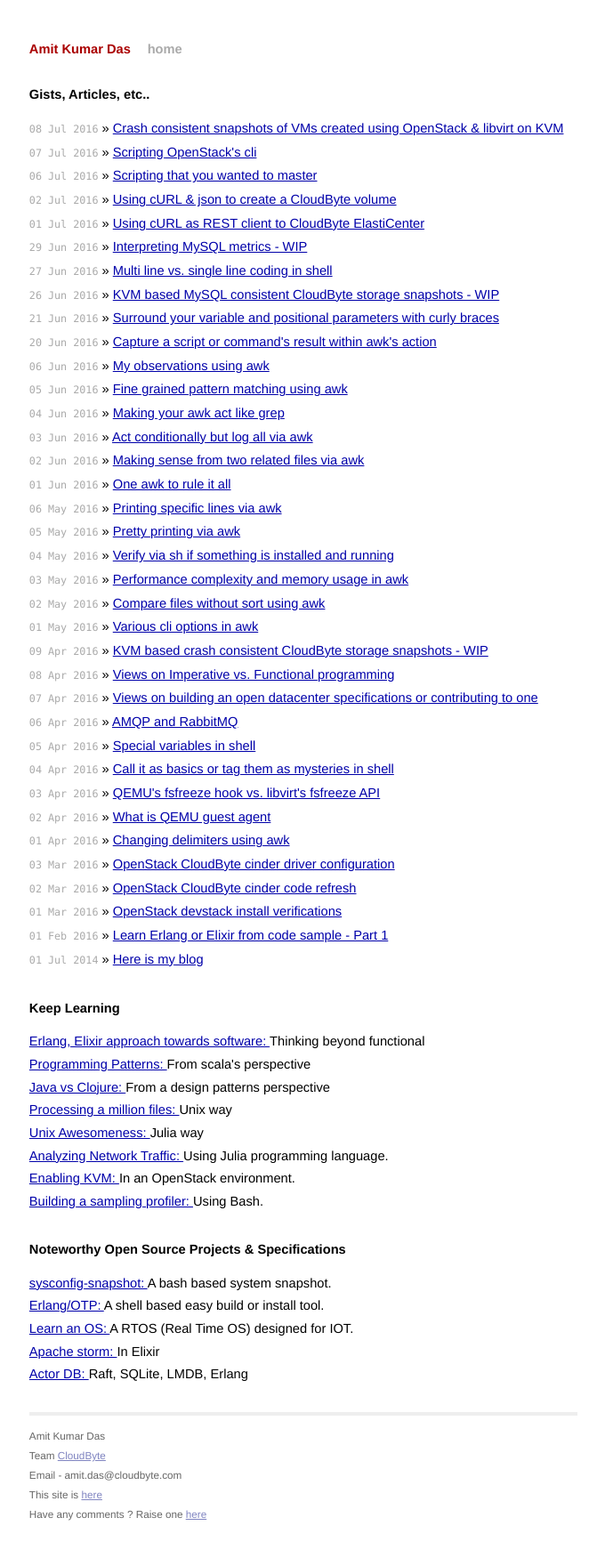
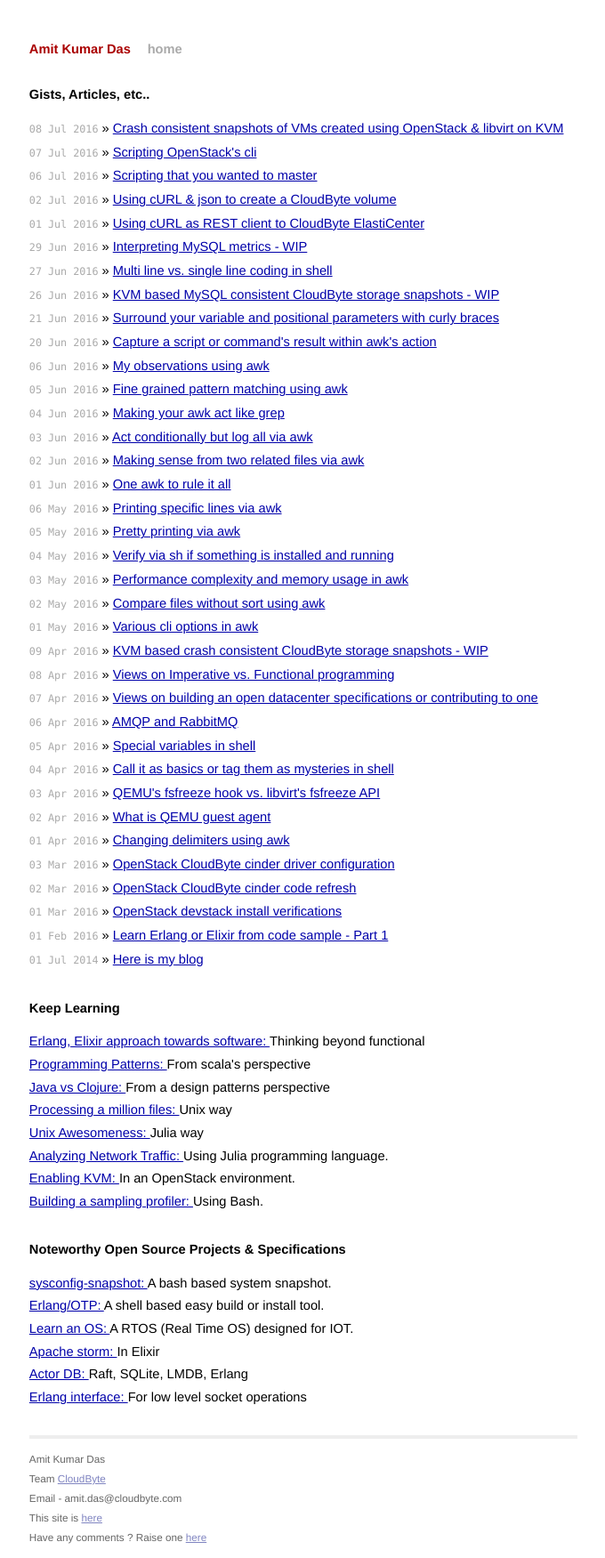
Before and after one commit to AmitKumarDas/amitkumardas.github.io, a Jekyll site: the page built from index.html, in a window 1280 px wide. Shown: the whole page at 89% size, without its empty margins (299-979 px from the left). Built offline with Jekyll 4.4.1, drawn with Linux system fonts in a browser that asks for light colours; before the commit the page ends 1725 px from its top, so only the background shows below that.

Commit message:
Update index.html

```diff
--- a/index.html
+++ b/index.html
@@ -95,5 +95,11 @@
       </a>
       Raft, SQLite, LMDB, Erlang
     </li>
+    <li>
+      <a href="https://github.com/msantos/procket">
+        Erlang interface:
+      </a>
+      For low level socket operations
+    </li>
   </ul>
 </div>
```
